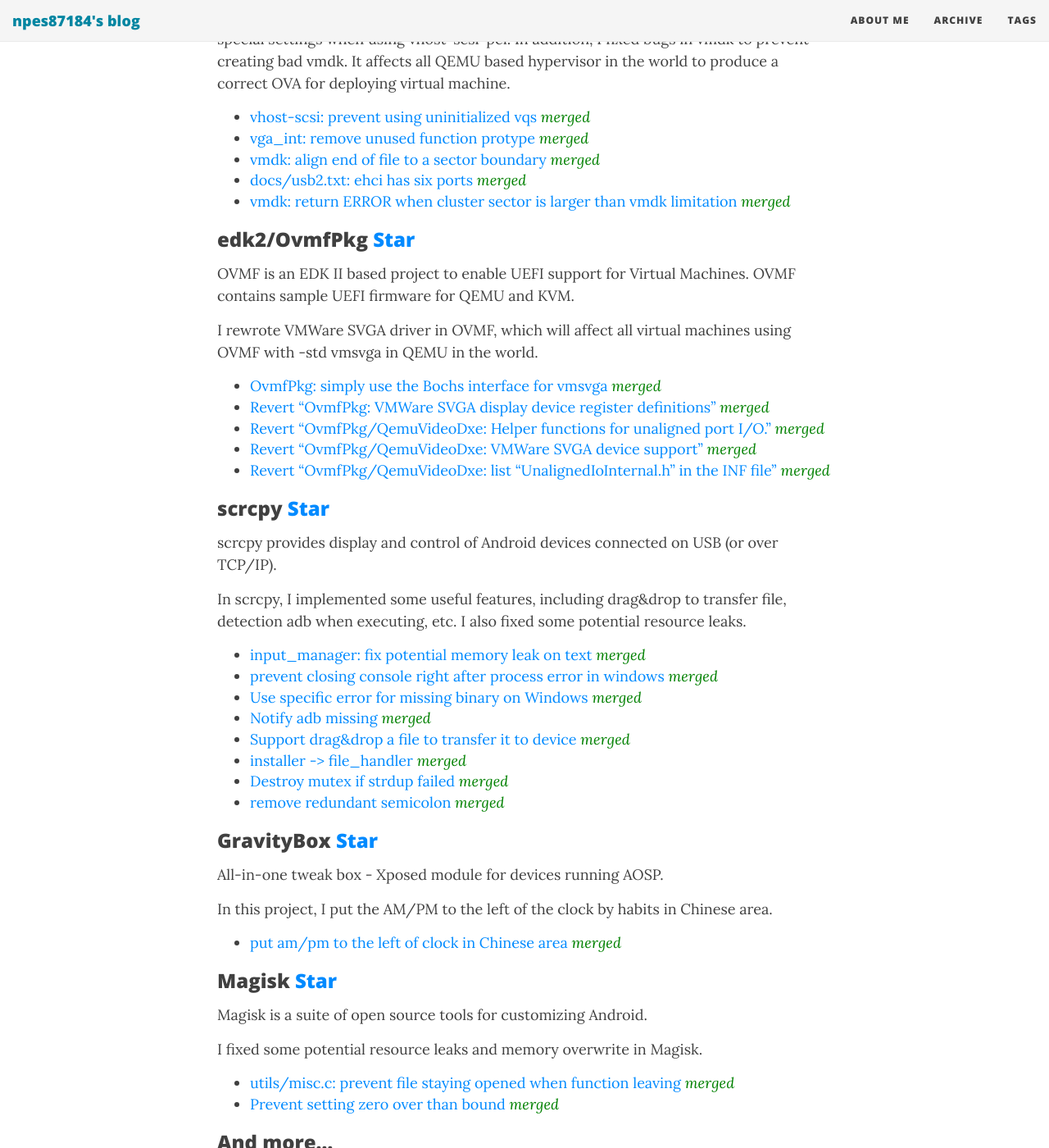
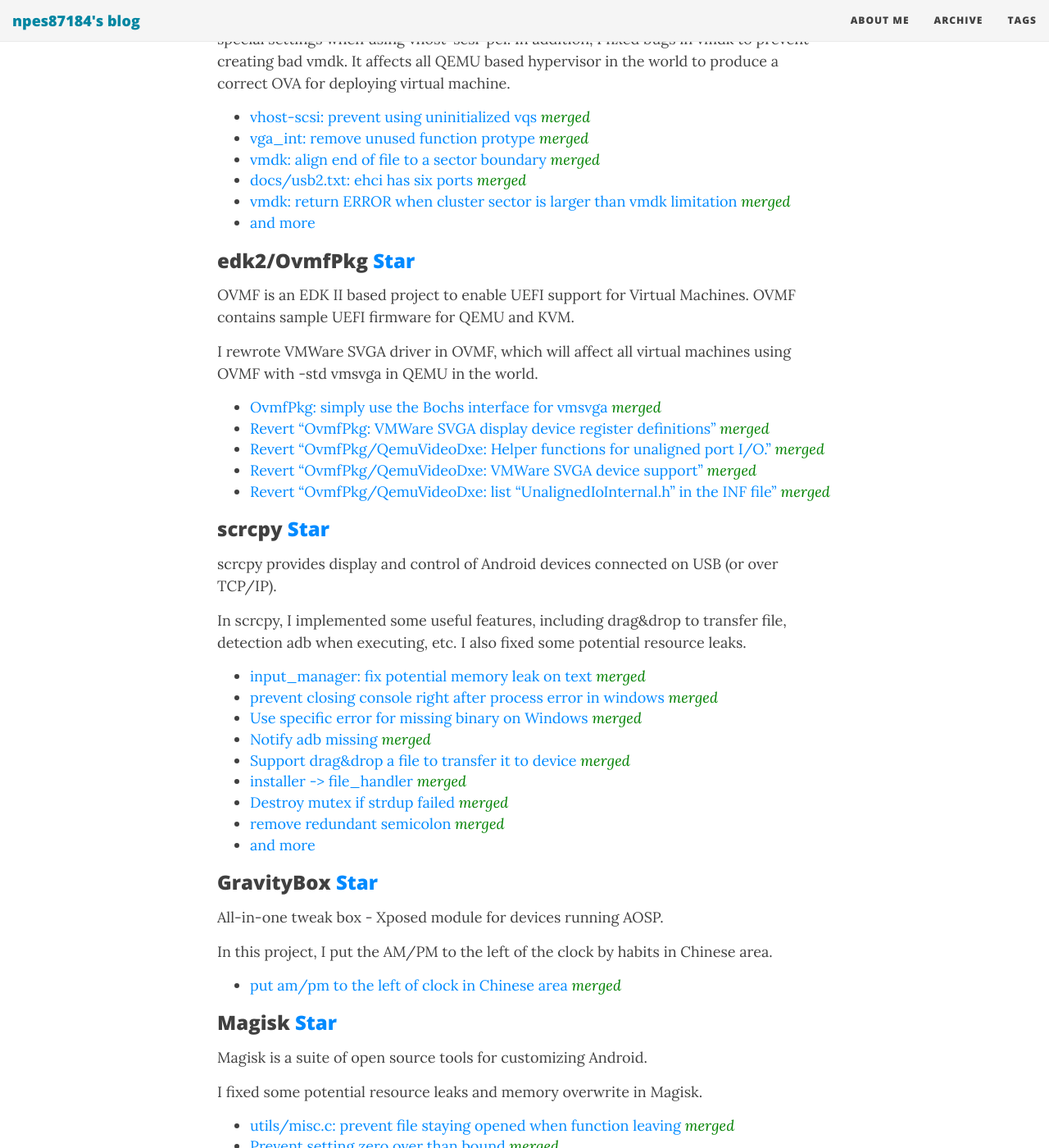
Before and after one commit to npes87184/npes87184.github.io, a Jekyll site: the page built from aboutme.md, in a window 1280 px wide and 1400 px high, scrolled down 678 px. Shown: the whole window at 82% size. Built offline with Jekyll 4.4.1, drawn with Linux system fonts in a browser that asks for light colours; nearby versions of some CDN libraries.

Commit message:
update aboutme.md

```diff
--- a/aboutme.md
+++ b/aboutme.md
@@ -29,6 +29,7 @@
 * [vmdk: align end of file to a sector boundary](https://github.com/qemu/qemu/commit/51b3c6b73acae1e3fd3c7d441fc86dd17356695f) <em style="color: green;">merged</em>
 * [docs/usb2.txt: ehci has six ports](https://github.com/qemu/qemu/commit/95c94f8968325390d63b3c407584e91e6d7fb010) <em style="color: green;">merged</em>
 * [vmdk: return ERROR when cluster sector is larger than vmdk limitation](https://github.com/qemu/qemu/commit/a77672ea3d95094a0cb4f974de84fb7353c67cc0) <em style="color: green;">merged</em>
+* [and more](https://git.qemu.org/?p=qemu.git&a=search&h=HEAD&st=author&s=npes87184%7Cyuchenlin&sr=1)
 
 ### edk2/OvmfPkg <a class="github-button" href="https://github.com/tianocore/edk2" data-show-count="true" aria-label="Star tianocore/edk2 on GitHub">Star</a>
 
@@ -63,6 +64,7 @@
 * [installer -> file_handler](https://github.com/Genymobile/scrcpy/commit/aa97eed24b7571c1c30026528eceba15f382a862) <em style="color: green;">merged</em>
 * [Destroy mutex if strdup failed](https://github.com/Genymobile/scrcpy/commit/a3ab92226d96669e10b659bf559e50e64fe4a205) <em style="color: green;">merged</em>
 * [remove redundant semicolon](https://github.com/Genymobile/scrcpy/commit/f8ef4f1cf77584541a001c9e22f5add32f71ded4) <em style="color: green;">merged</em>
+* [and more](https://github.com/Genymobile/scrcpy/commits?author=npes87184)
 
 ### GravityBox <a class="github-button" href="https://github.com/GravityBox/GravityBox" data-show-count="true" aria-label="Star GravityBox/GravityBox on GitHub">Star</a>
 
```
